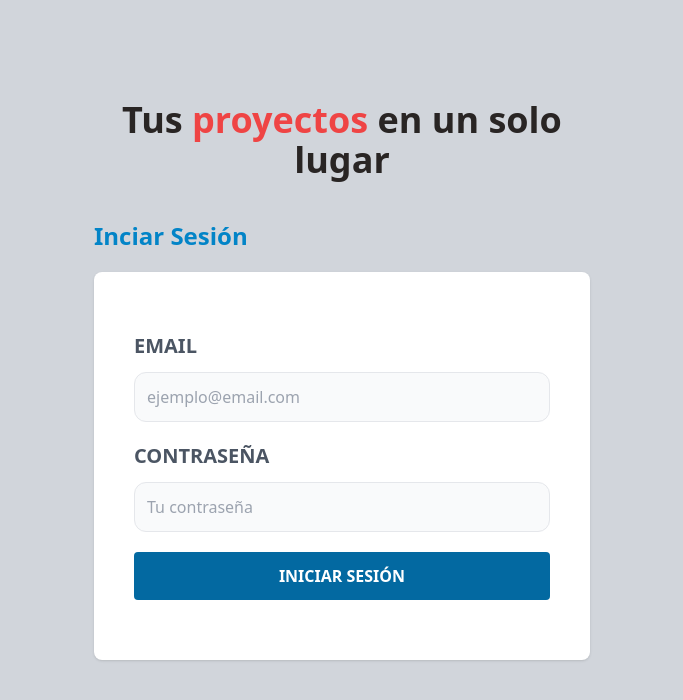
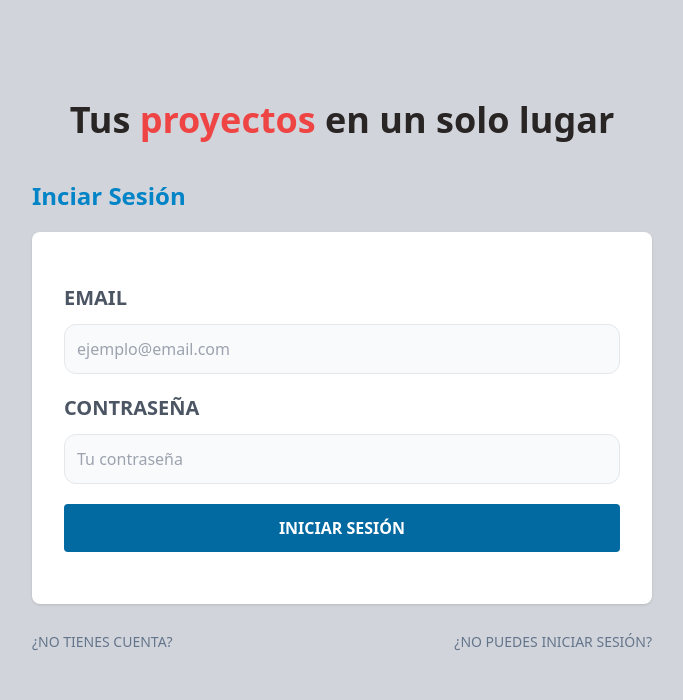
Before and after one commit to AyrDS/nextTask, a React (Vite) app: page / in a window 1280 px wide. Shown: the top 700 px of the page, without its empty margins (298-981 px from the left). Built offline with nearby package versions, Linux system fonts and the light colour scheme.

Commit message:
Login y authlayout terminado

```diff
--- a/src/layout/AuthLayout.jsx
+++ b/src/layout/AuthLayout.jsx
@@ -4,7 +4,7 @@ export const AuthLayout = () => {
    return (
       <>
          <main className='container mx-auto mt-5 md:mt-20 p-5 md:flex md:justify-center' >
-            <div className='md:w-2/3 lg:w-2/5' >
+            <div className='md:w-3/4 lg:w-2/4' >
                <h1 className='text-center text-4xl mb-10 font-bold text-stone-800' >
                   Tus <span className='text-red-500' >proyectos</span> en un solo lugar
                </h1>
--- a/src/pages/Login.jsx
+++ b/src/pages/Login.jsx
@@ -1,10 +1,11 @@
+import { Link } from 'react-router-dom';
 
 export const Login = () => {
    return (
       <>
          <h1 className="text-sky-600 font-black text-2xl" >Inciar Sesión</h1>
 
-         <form className="my-5 bg-white shadow rounded-lg p-10" >
+         <form className="my-5 bg-white shadow rounded-lg p-8" >
             <div className="my-5" >
                <label
                   htmlFor="email"
@@ -40,9 +41,23 @@ export const Login = () => {
                value='Iniciar Sesión'
                className="bg-sky-700 w-full py-3 mb-5 text-white uppercase font-bold rounded cursor-pointer hover:bg-sky-800 transition-all"
             />
+         </form>
 
+         <nav className="lg:flex lg:justify-between" >
+            <Link
+               to='/registro'
+               className='block text-center my-5 lg:my-2 text-slate-500 uppercase text-sm hover:text-slate-700'
+            >
+               ¿No tienes cuenta?
+            </Link>
 
-         </form>
+            <Link
+               to='/registro'
+               className='block text-center my-5 lg:my-2 text-slate-500 uppercase text-sm hover:text-slate-700'
+            >
+               ¿No puedes iniciar sesión?
+            </Link>
+         </nav>
       </>
    )
 }
```
